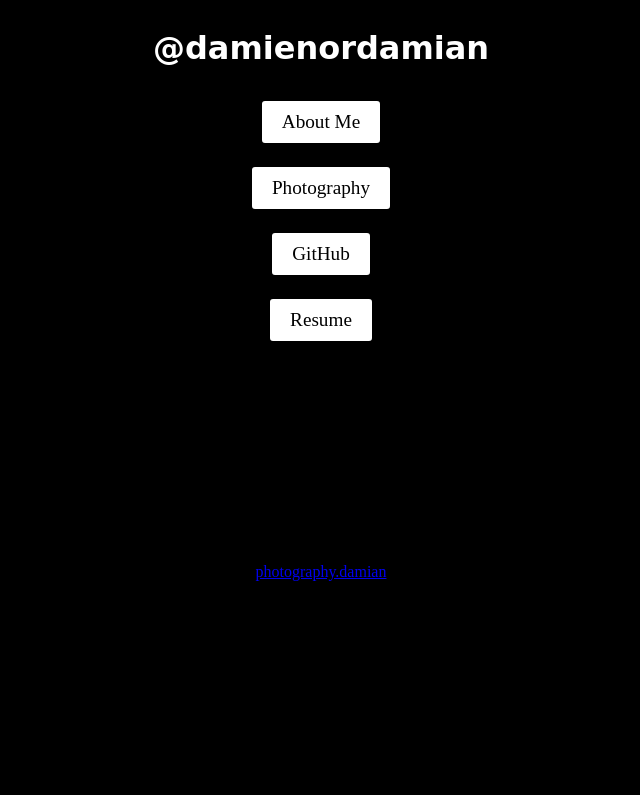
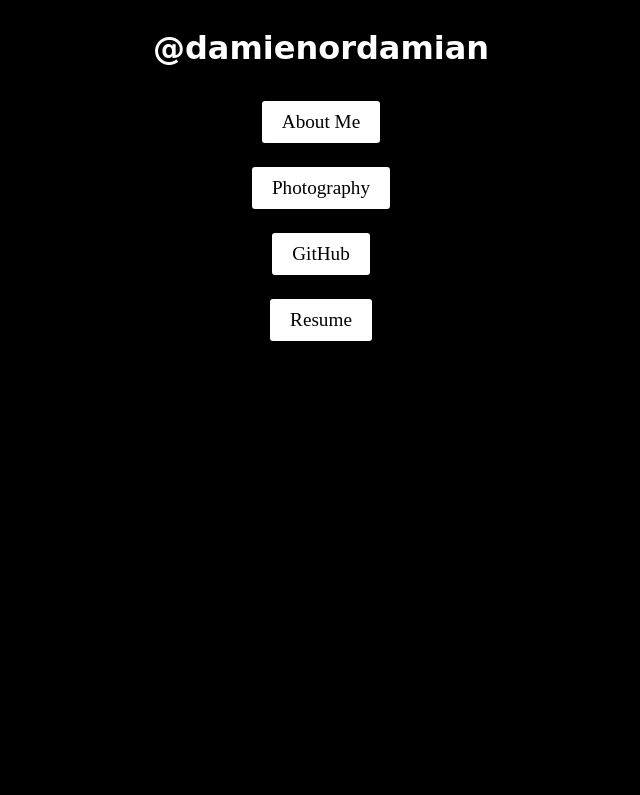
Before and after one commit to crazyrage/crazyrage.github.io, a plain HTML site: page photography.html in a window 1280 px wide. Shown: the whole page, without its empty margins (319-959 px from the left). Drawn offline with Linux system fonts and the light colour scheme.

Commit message:
Update photography.html

```diff
--- a/photography.html
+++ b/photography.html
@@ -18,7 +18,6 @@
       </nav>
     </header>
     <main>
-      <a href="https://www.instagram.com/photography.damian/" target="_blank">photography.damian</a>
       <script src="https://apps.elfsight.com/p/platform.js" defer></script>
 	  <div class="elfsight-app-4dc74da9-8ac2-49ac-b70a-0026a54e3ef8"></div>
     </main>
```
